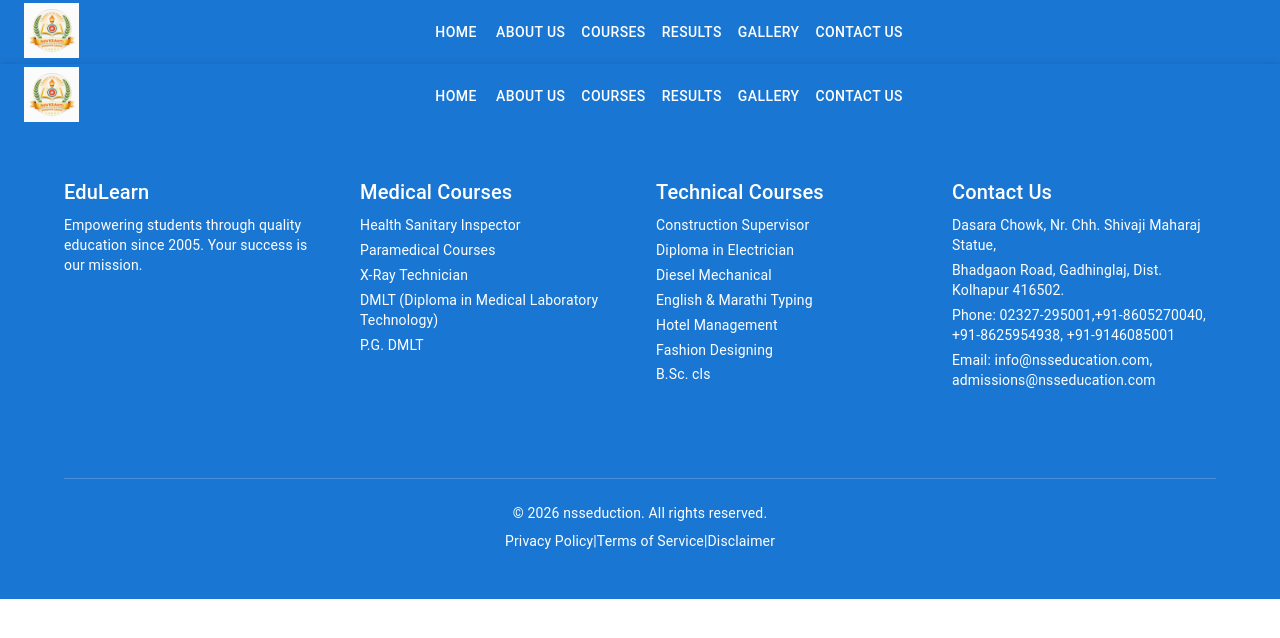
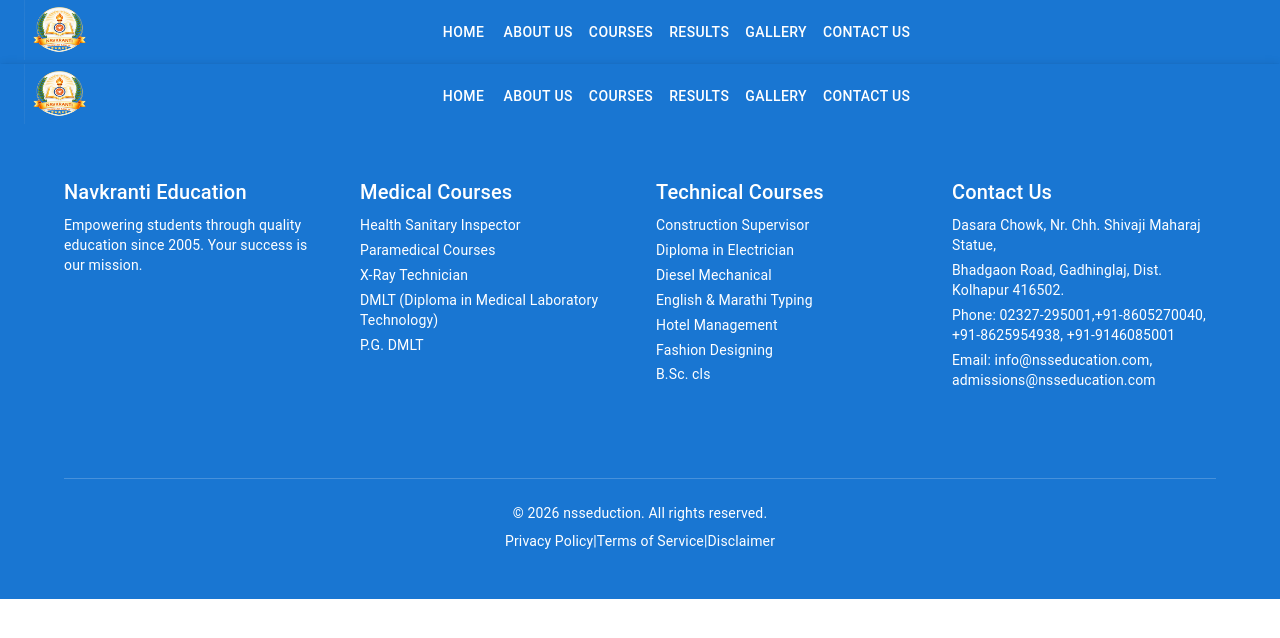
Before and after one commit to nikhilnarayane/nsseducation-frontend, a Next.js app: page /components/Navbar in a window 1280 px wide. Shown: the top 638 px of the page. Built offline with nearby package versions, Linux system fonts and the light colour scheme; some icons are missing.

Commit message:
issue done

```diff
--- a/src/app/components/Footer/page.tsx
+++ b/src/app/components/Footer/page.tsx
@@ -29,7 +29,7 @@ const Footer = () => {
         <Grid container spacing={4}>
           <Grid item xs={12} sm={6} md={3}>
             <Typography variant="h6" gutterBottom>
-              EduLearn
+             Navkranti Education
             </Typography>
             <Typography variant="body2">
               Empowering students through quality education since 2005.
--- a/src/app/components/Navbar/page.tsx
+++ b/src/app/components/Navbar/page.tsx
@@ -98,7 +98,7 @@ const handleOpenUserMenu = (event: MouseEvent<HTMLElement>) => {
           {/* Desktop Logo */}
           {/* <SchoolIcon sx={{ display: { xs: "none", md: "flex" }, mr: 1 }} /> */}
           <Link href="/" style={{ textDecoration: "none", color: "inherit", flexGrow: 1 }}>
-          <Image src="/logo.png" alt="EduLearn Logo" width={55} height={55} />
+          <Image src="/logo.png" alt="Navkranti Education" width={70} height={60} />
             {/* <Typography
               variant="h6"
               sx={{
```
Also changed, not shown: public/logo.png.
